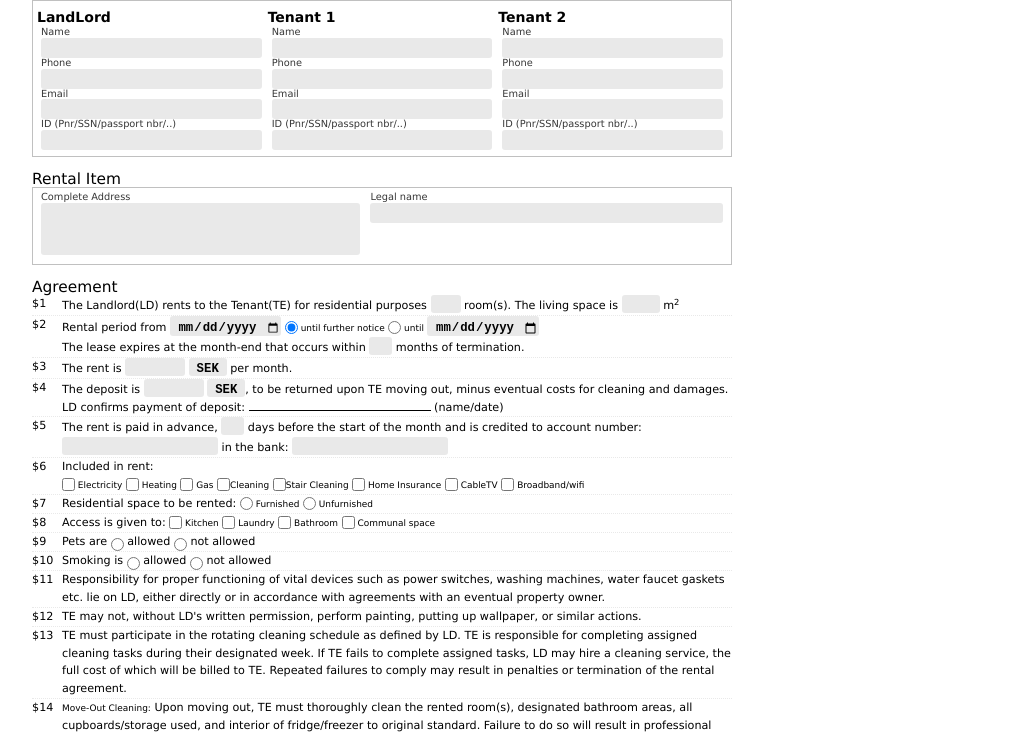
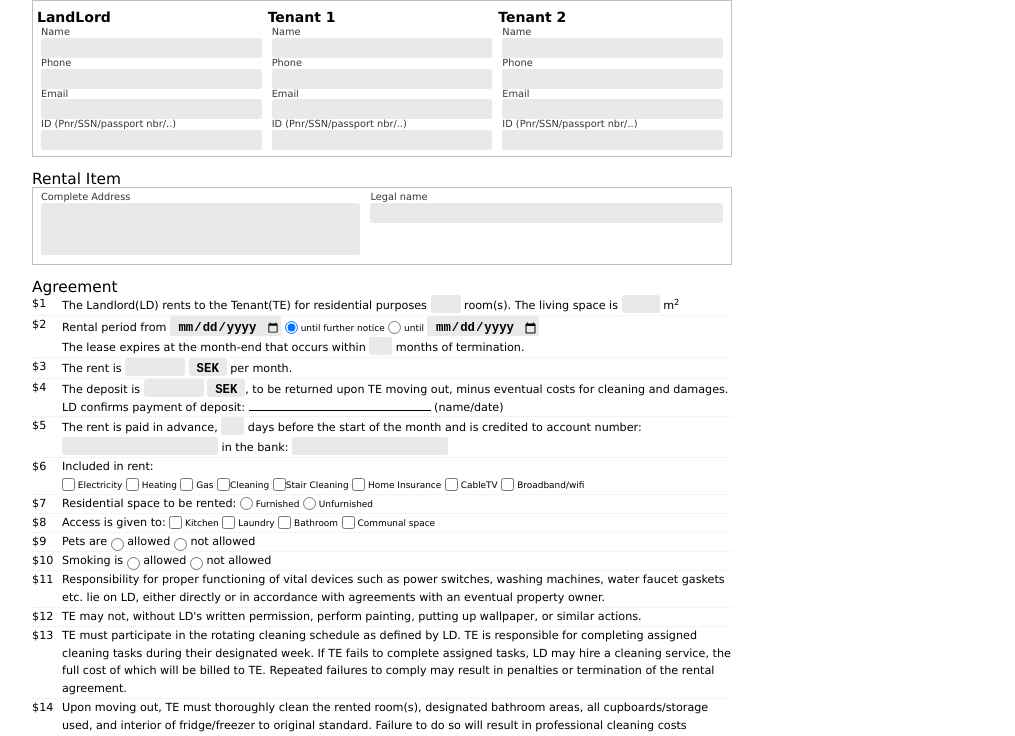
Before and after one commit to tofsjonas/lodger, a plain HTML site: page index.html in a window 1280 px wide. Shown: the part 60-796 px from the top of the page, without its empty margins (258-1273 px from the left). Drawn offline with Linux system fonts and the light colour scheme.

Commit message:
move-out cleaning

```diff
--- a/index.html
+++ b/index.html
@@ -221,7 +221,6 @@
           the rental agreement.
         </li>
         <li>
-          <b>Move-Out Cleaning:</b>
           Upon moving out, TE must thoroughly clean the rented room(s),
           designated bathroom areas, all cupboards/storage used, and interior of
           fridge/freezer to original standard. Failure to do so will result in
```
